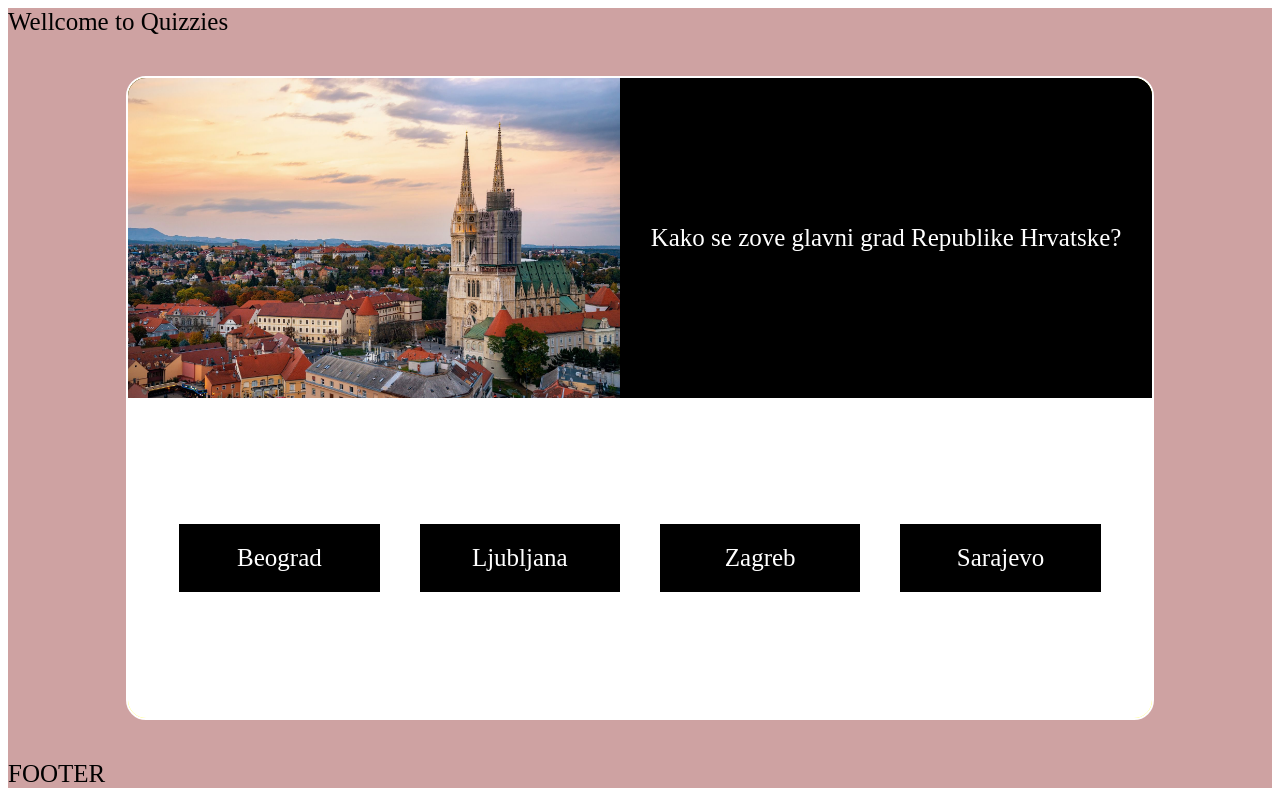
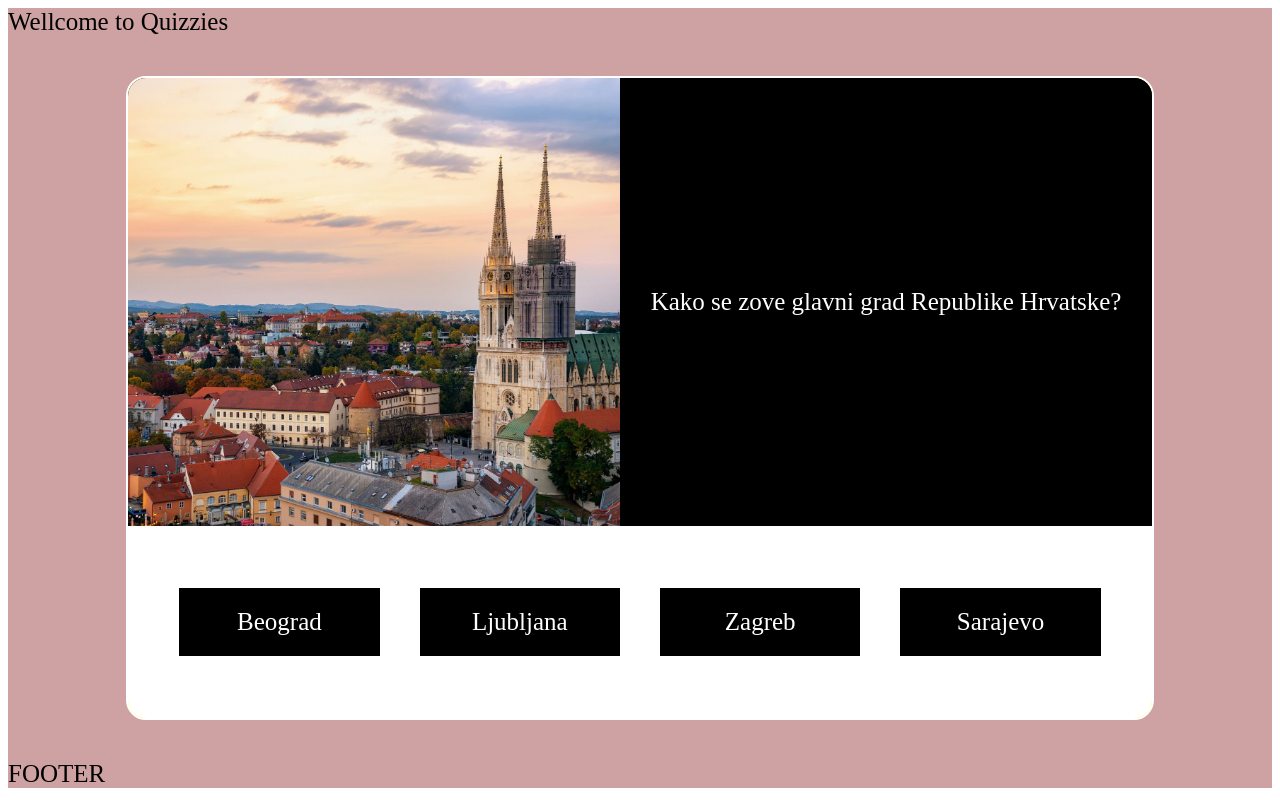
Before and after one commit to mmarkovi3g/Quizzies, a React (Create React App) app: page / in a window 1280 px wide. Built offline with nearby package versions, Linux system fonts and the light colour scheme.

Commit message:
Nothing important - just to save

```diff
--- a/src/components/Question.css
+++ b/src/components/Question.css
@@ -18,7 +18,7 @@
   width: 100%;
   display: flex;
   justify-content: space-evenly;
-  height: 50%;
+  height: 70%;
 }
 
 .image {
@@ -43,7 +43,7 @@
 .answers {
   background-color: white;
   width: 100%;
-  height: 50%;
+  height: 30%;
   display: flex;
   flex-direction: column;
   align-items: center;
```
